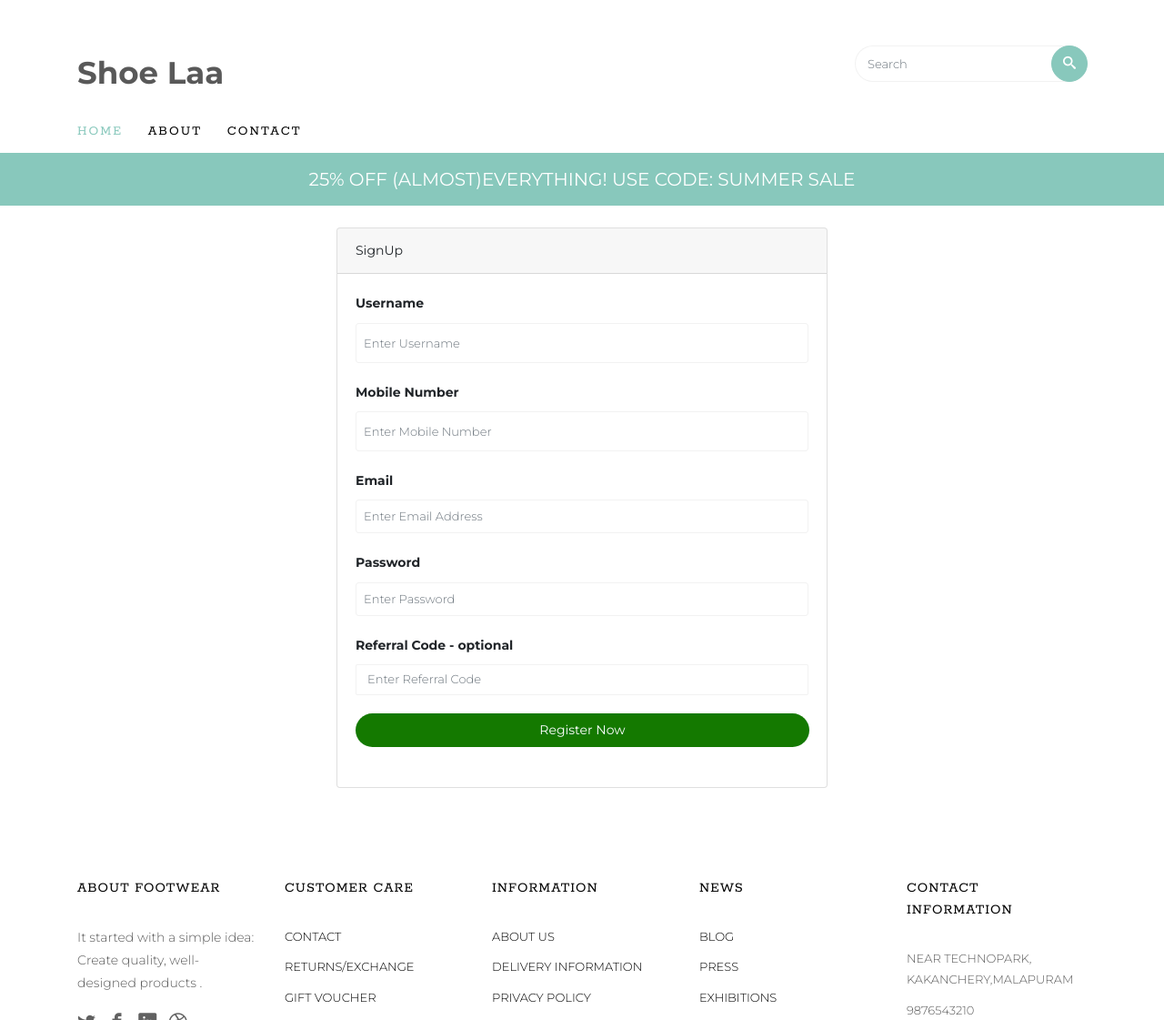
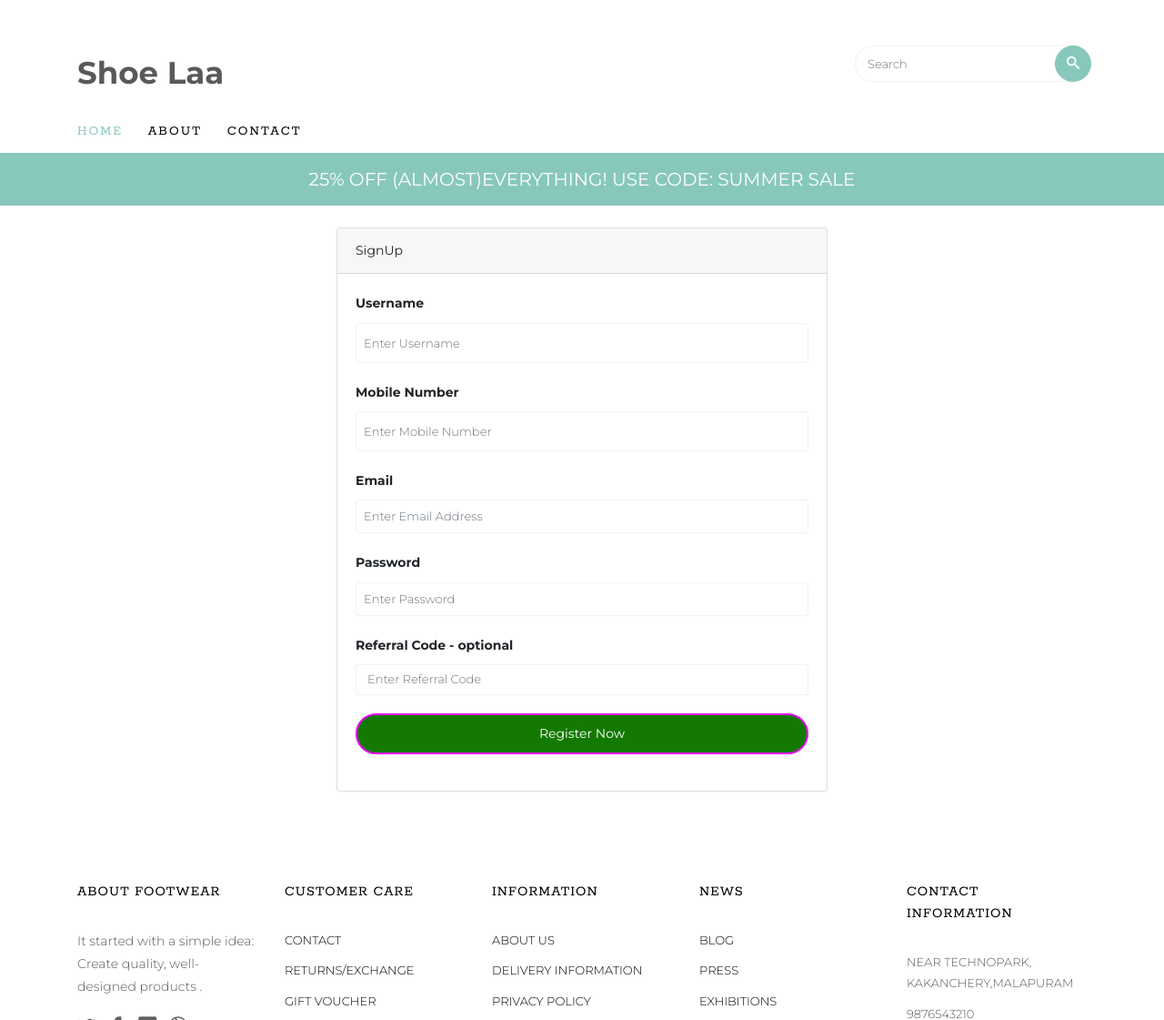
Before and after one commit to Abin95x/ShoeLaa, a Node project: template views/user/userSignup.ejs in a window 1280 px wide. Shown: the top 1121 px of the page at 91% size. Run offline with Node 20 templates, Linux system fonts and the light colour scheme; the template is opened without the code that fills it, so the values that code supplies are empty; some libraries are stand-ins or nearby versions; some web fonts are replaced.

Commit message:
signup button responsible

```diff
--- a/views/user/userSignup.ejs
+++ b/views/user/userSignup.ejs
@@ -1,4 +1,35 @@
 <%- include("./layout/header.ejs") %>
+
+<style>
+     .btn {
+            background-color: #147900;
+            border: 2px solid #e504f9;
+            color: #fff;
+            padding: 10px 20px;
+            text-align: center;
+            display: inline-block;
+            font-size: 16px;
+            cursor: pointer;
+            transition: background-color 0.3s ease;
+        }
+
+        .btn-primary {
+            width: 100%;
+            max-width: 500px; /* Adjust max-width as needed */
+            margin: 0 auto;
+        }
+
+        .btn:hover {
+            background-color: #0e5900;
+        }
+
+        @media (max-width: 600px) {
+            .btn-primary {
+                font-size: 14px;
+                padding: 8px 16px;
+            }
+        }
+</style>
 
 <nav class="colorlib-nav" role="navigation">
     <div class="top-menu">
@@ -92,7 +123,7 @@
                         </div>
                         <input type="hidden" name="code" value="<%= randomString %>">
                         <div class="form-group">
-                            <button style="background-color: #147900; width: 13.2cm; border: #e504f9; color: #fff;" class="btn btn-primary">Register Now</button>
+                            <button class="btn btn-primary">Register Now</button>
                         </div>
 
                     </form>
```
